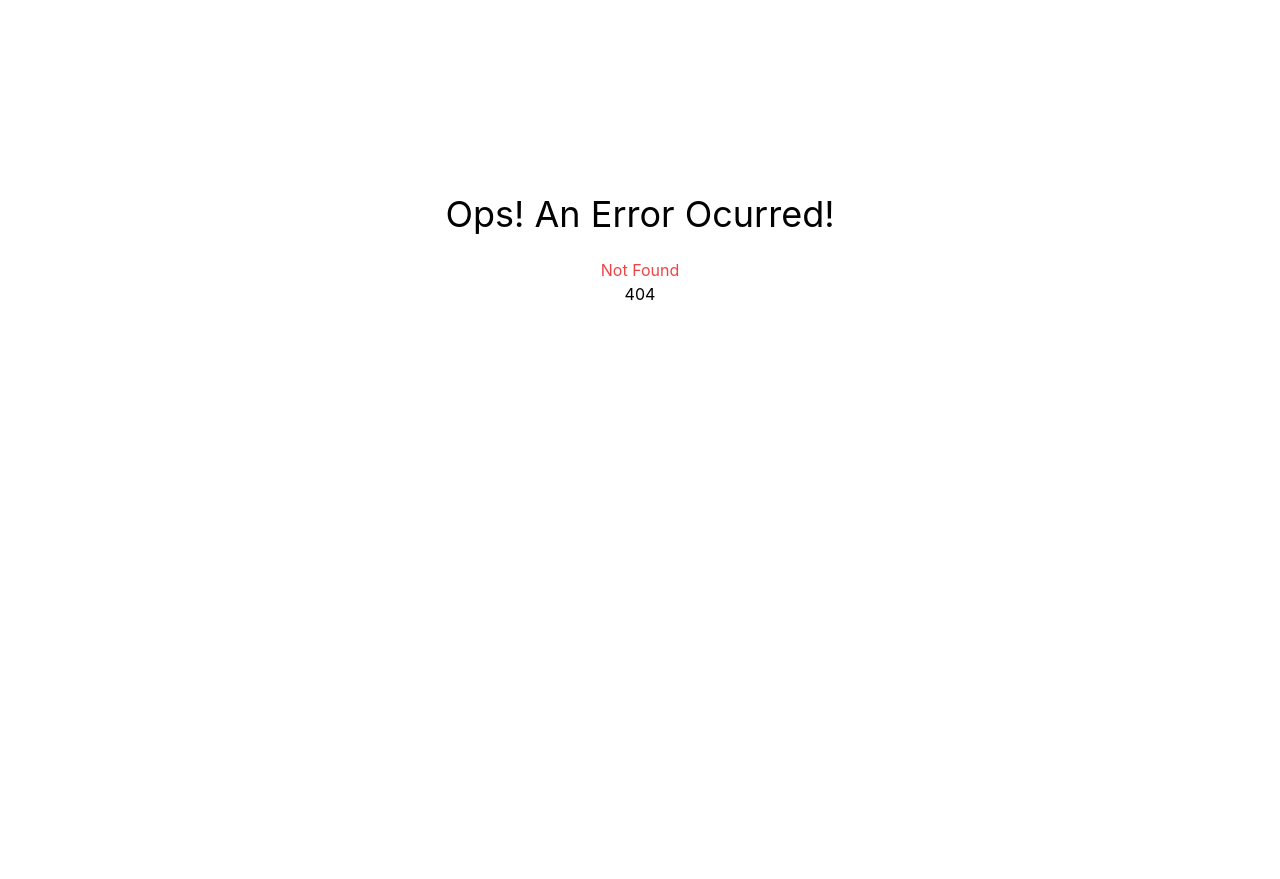
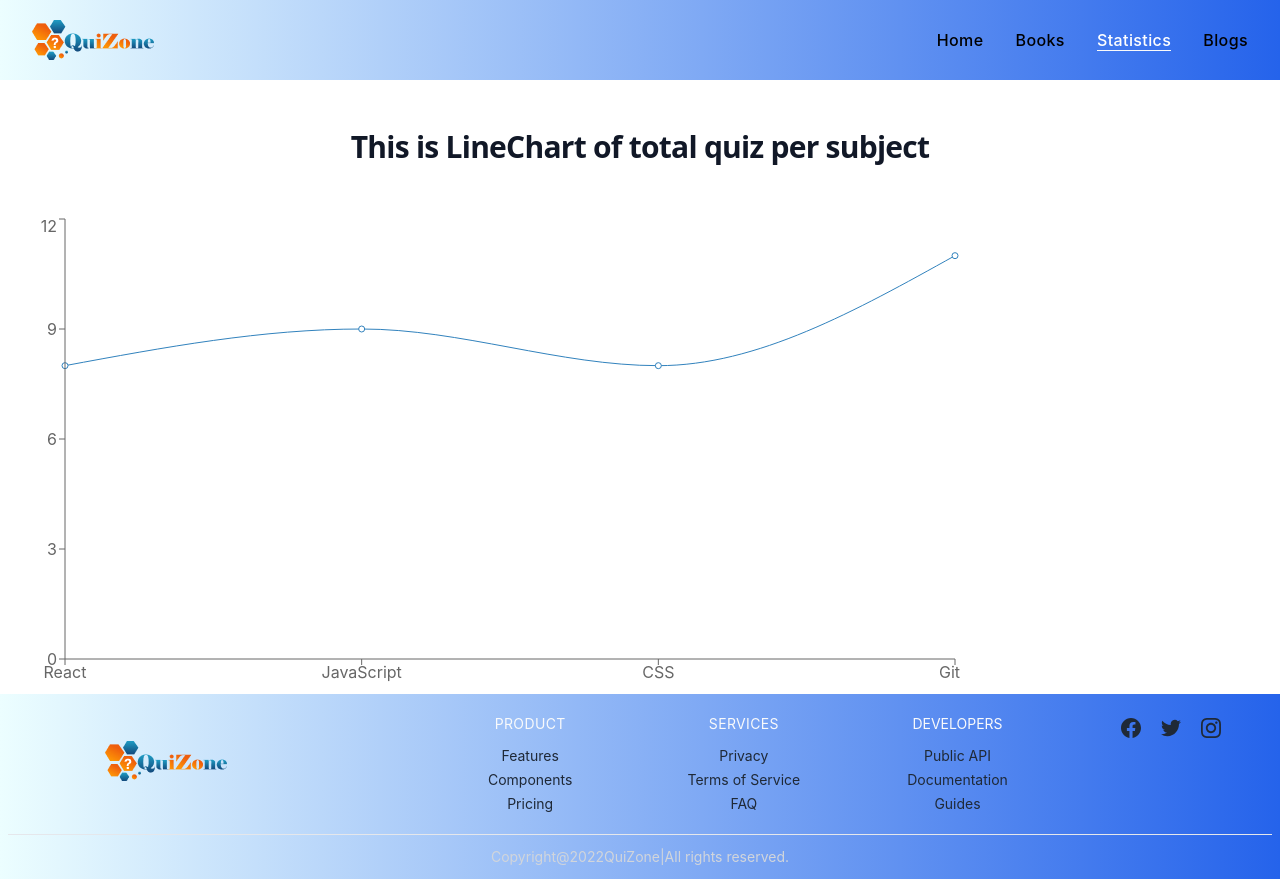
Before and after one commit to Electra51/react-quizone, a React (Create React App) app: page /Statistics in a window 1280 px wide. Before the commit this address had no page. Before the commit the page ends 800 px from the top, so only its background shows below. Built offline with nearby package versions, Linux system fonts and the light colour scheme.

Commit message:
linechart added

```diff
--- a/package.json
+++ b/package.json
@@ -10,6 +10,7 @@
     "react-dom": "^18.2.0",
     "react-router-dom": "^6.4.2",
     "react-scripts": "5.0.1",
+    "recharts": "^2.1.14",
     "web-vitals": "^2.1.4"
   },
   "scripts": {
--- a/src/Route.js
+++ b/src/Route.js
@@ -4,7 +4,9 @@ import Blogs from "./components/Blogs";
 import Books from "./components/Books";
 import ErrorPage from "./components/ErrorPage";
 import Home from "./components/Home";
+import Quiz from "./components/Quiz";
 import Root from "./components/Root";
+import Statistics from "./components/Statistics";
 
 
 const router = createBrowserRouter([
@@ -28,6 +30,15 @@ const router = createBrowserRouter([
           loader: () => fetch('https://openapi.programming-hero.com/api/quiz'),
         },
         {
+          path: 'book/:id',
+          element:<Quiz></Quiz>,
+          loader: ({params}) => fetch(`https://openapi.programming-hero.com/api/quiz/${params.id}`),
+        },
+        {
+          path: 'Statistics',
+          element: <Statistics></Statistics>,
+        },
+        {
           path: 'blogs',
           element: <Blogs></Blogs>,
         },
--- a/src/components/Quiz.js
+++ b/src/components/Quiz.js
@@ -1,11 +1,25 @@
-import React from 'react';
+import React from 'react'
+import { useLoaderData } from 'react-router-dom'
 
-const Quiz = () => {
+const BookDetails = () => {
+  const bookData = useLoaderData()
+//   console.log(bookData)
+  const { image, title, desc, authors, publisher, year, rating, pdf, price } =
+    bookData
+
     return (
-        <div>
 
-        </div>
-    );
-};
+    <div className="grid align-middle">
 
-export default Quiz;
+      <div class="grid gap-4 grid-cols-2 border-2 border-xy">
+  <div>01</div>
+  <div>02</div>
+  <div>03</div>
+  <div>04</div>
+</div>
+
+    </div>
+  )
+}
+
+export default BookDetails
--- /dev/null
+++ b/src/components/Statistics.js
@@ -0,0 +1,38 @@
+import React from 'react';
+import { LineChart, Line, XAxis, YAxis, CartesianGrid, Tooltip, Legend, ResponsiveContainer } from 'recharts';
+const Statistics = () => {
+    const data = [
+        { "id": 1, "name": "React", "logo": "https://live.staticflickr.com/65535/52413593240_e00326e727_o.png", "total": 8 },
+        { "id": 2, "name": "JavaScript", "logo": "https://live.staticflickr.com/65535/52412638962_12e932256a_o.png", "total": 9 },
+        { "id": 4, "name": "CSS", "logo": "https://live.staticflickr.com/65535/52413665713_5977a693cb_o.png", "total": 8 },
+        { "id": 5, "name": "Git", "logo": "https://live.staticflickr.com/65535/52412639027_5692c15b3f_o.png", "total": 11 }]
+
+
+    return (
+
+        <div>
+            <h2 className='p-5 my-8 font-sans text-2xl text-center font-bold tracking-tight text-gray-900 sm:text-3xl sm:leading-none'>This is LineChart of total quiz per subject</h2>
+            <ResponsiveContainer width='75%' aspect={2}>
+        <LineChart
+
+          width={400}
+          height={300}
+          data={data}>
+          <Line type="monotone" dataKey="total" />
+
+
+          <XAxis dataKey="name" fill="#8884d8" />
+          <YAxis />
+          <Tooltip />
+
+
+                </LineChart>
+
+            </ResponsiveContainer>
+        </div>
+
+    );
+  }
+
+
+export default Statistics;
```
Also changed, not shown: 1 other file (tests, documents, lock files or other folders).
